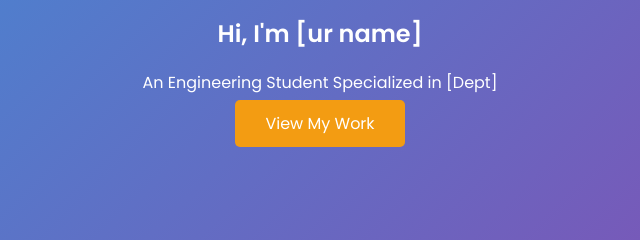
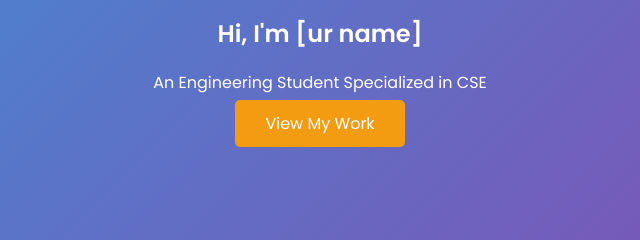
Before and after one commit to kiran123-gi/portfolio, a plain HTML site: page index.html in a window 1280 px wide. Shown: the part 334-574 px from the top of the page, 320-960 px from the left. Drawn offline with Linux system fonts and the light colour scheme.

Commit message:
Update index.html

```diff
--- a/index.html
+++ b/index.html
@@ -30,7 +30,7 @@
         <section class="hero" id="hero">
             <div class="container">
                 <h1>Hi, I'm [ur name]</h1>
-                <p>An Engineering Student Specialized in [Dept]</p>
+                <p>An Engineering Student Specialized in CSE</p>
                 <a href="#projects" class="cta-button">View My Work</a>
             </div>
         </section>
```
